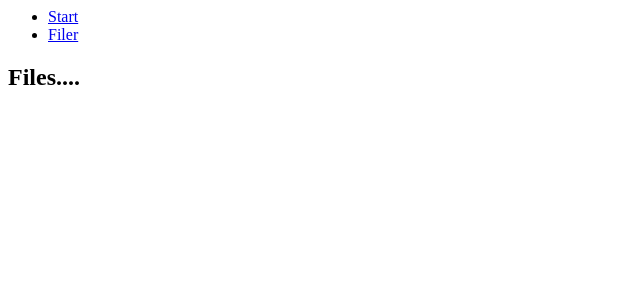
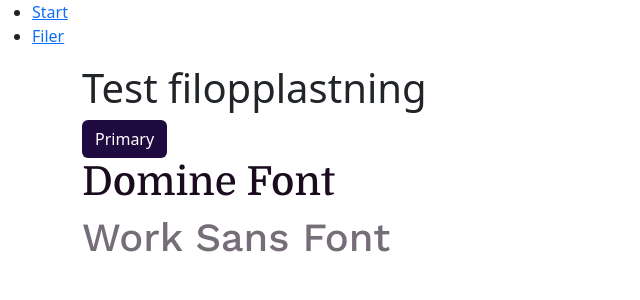
Before and after one commit to Bachelor2025/Yobr, a React (Vite) app: page /files in a window 1280 px wide. Shown: the top 300 px of the page, without its empty margins (0-640 px from the left). Built offline with nearby package versions, Linux system fonts and the light colour scheme.

Commit message:
Added Yobr colors and fonts

```diff
--- a/index.html
+++ b/index.html
@@ -2,6 +2,16 @@
   <head>
     <meta charset="UTF-8" />
     <meta name="viewport" content="width=device-width, initial-scale=1.0" />
+    <link rel="preconnect" href="https://fonts.googleapis.com" />
+    <link rel="preconnect" href="https://fonts.gstatic.com" crossorigin />
+    <link
+      href="https://fonts.googleapis.com/css2?family=Domine:wght@400..700&display=swap"
+      rel="stylesheet"
+    />
+    <link
+      href="https://fonts.googleapis.com/css2?family=Domine:wght@400..700&family=Work+Sans:ital,wght@0,100..900;1,100..900&display=swap"
+      rel="stylesheet"
+    />
     <title>YobrMatch</title>
   </head>
   <body>
--- a/src/App.tsx
+++ b/src/App.tsx
@@ -1,5 +1,7 @@
 import React from "react";
 import RoutingMain from "./Routing/RoutingMain";
+import "Bootstrap/dist/css/bootstrap.min.css";
+import "./index.css";
 
 export default function App() {
   return (
--- a/src/Components/Files/Test.tsx
+++ b/src/Components/Files/Test.tsx
@@ -4,6 +4,13 @@ export default function Test() {
   return (
     <div>
       <h1>Test filopplastning</h1>
+      <button type="button" className="btn yobr-primary-bg-color text-white">
+        Primary
+      </button>
+      <h1 className="yobr-domine-font yobr-primary-text-color">Domine Font</h1>
+      <h1 className="yobr-work-sans-font yobr-secondary-text-color">
+        Work Sans Font
+      </h1>
     </div>
   );
 }
--- a/src/Pages/FilePage.tsx
+++ b/src/Pages/FilePage.tsx
@@ -1,9 +1,10 @@
 import React from "react";
+import Test from "../Components/Files/Test";
 
 const FilePage = () => {
   return (
-    <section>
-      <h1>Files....</h1>
+    <section className="">
+      <Test />
     </section>
   );
 };
--- /dev/null
+++ b/src/index.css
@@ -0,0 +1,49 @@
+/* Yobr Primary Background Color */
+.yobr-primary-bg-color {
+  background-color: #200b41;
+}
+
+/* Yobr Secondary Background Color */
+.yobr-secondary-bg-color {
+  background-color: #dfdbe5;
+}
+
+/* Yobr Button Primary Background Color */
+.yobr-button-primary-bg-color {
+  background-color: #e7d8fd;
+}
+
+/* Yobr Button Secondary Background Color */
+.yobr-button-secondary-bg-color {
+  background-color: #e0daea;
+}
+
+/* Yobr Hover Color */
+.yobr-hover-color {
+  color: #58486f;
+}
+
+/* Yobr Primary Text Color */
+.yobr-primary-text-color {
+  color: #1a0b1e;
+}
+
+/* Yobr Secondary Text Color */
+.yobr-secondary-text-color {
+  color: #756d78;
+}
+
+/* Yobr White Text Color */
+.yobr-white-text-color {
+  color: #fdfdfd;
+}
+
+/* Yobr Domine Font */
+.yobr-domine-font {
+  font-family: "Domine", serif;
+}
+
+/* Yobr Work Sans Font */
+.yobr-work-sans-font {
+  font-family: "Work Sans", sans-serif;
+}
```
Also changed, not shown: src/App.css (added).
